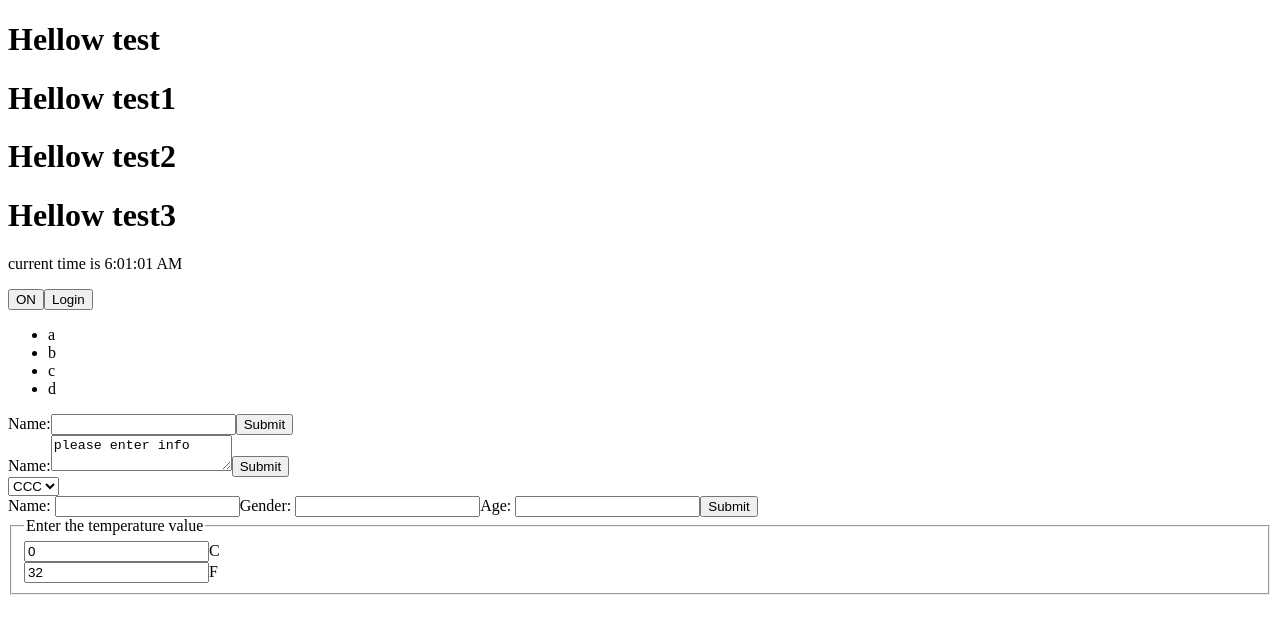
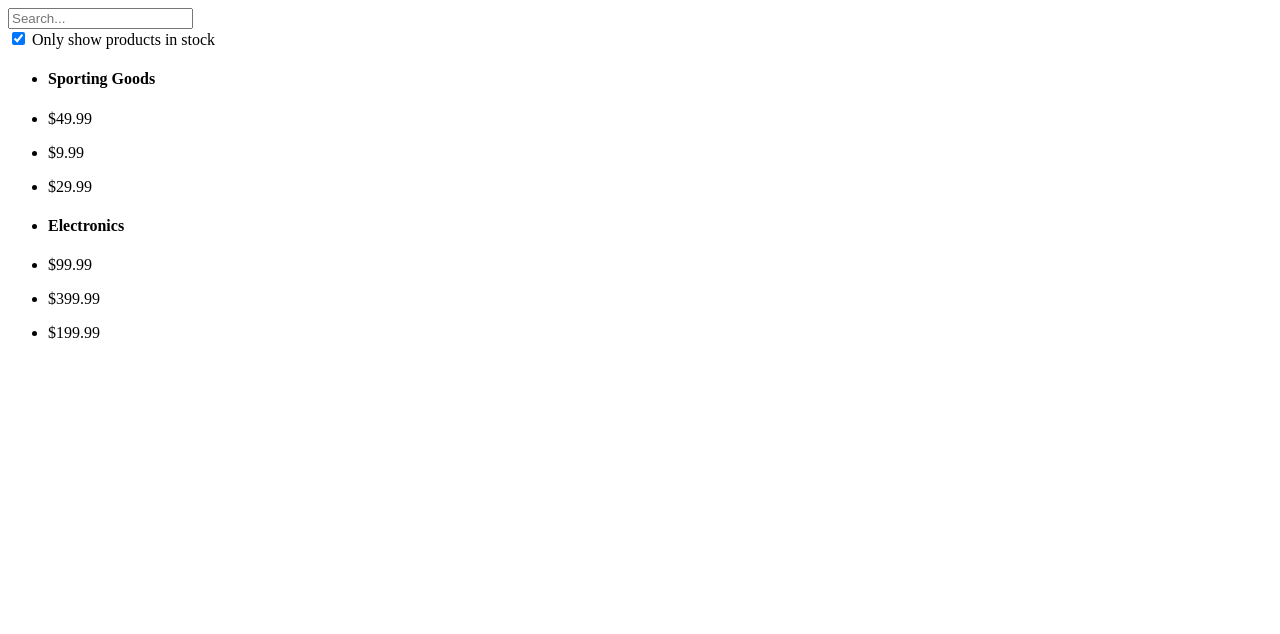
Before and after one commit to luodim/react_share, a React (Create React App) app: page / in a window 1280 px wide. Shown: the top 634 px of the page. Built offline with nearby package versions, Linux system fonts and the light colour scheme.

Commit message:
function: add list practise
Signed-off-by: luodim <luodim@gmail.com>

```diff
--- /dev/null
+++ b/src/component2/array_manager.js
@@ -0,0 +1,26 @@
+export default class arrayManager {
+  constructor() {
+  	this.nameMap = new Map()
+  }
+
+  getArrayByName(name) {
+    if (!this.nameMap.has(name)) {
+      this.nameMap.set(name, new Array())
+    }
+  	return this.nameMap.get(name)
+  }
+
+  convertToArray() {
+    let array = new Array()
+    this.nameMap.forEach((v, k) => {
+      array.push(k)
+      array = array.concat(v)
+    })
+    console.log(array)
+    return array
+  }
+
+  getMap() {
+  	return this.nameMap
+  }
+}
--- /dev/null
+++ b/src/component2/goods_item.js
@@ -0,0 +1,14 @@
+import React from 'react'
+
+export default class Item extends React.Component {
+  constructor(props) {
+    super(props)
+  }
+
+  render() {
+    return (
+    	<div>
+    	  <p><span>{this.props.goodsName}</span><span>{this.props.goodsPrice}</span></p>
+    	</div>)
+  }
+}
--- /dev/null
+++ b/src/component2/goods_title.js
@@ -0,0 +1,15 @@
+import React from 'react'
+
+export default class Title extends React.Component {
+  constructor(props) {
+    super(props)
+	this.props = props
+  }
+
+  render() {
+  	return (
+  		<div>
+  		  <h4>{this.props.name}</h4>
+  		</div>)
+  }
+}
--- /dev/null
+++ b/src/component2/main_table.js
@@ -0,0 +1,41 @@
+/*
+main table
+	- search bar
+	- result table
+		- sport table
+			- football
+			- baseball
+			- basketball
+		- electronic
+			- iPod touch
+			- iPhone5
+			- Nexus
+*/
+
+import React from 'react'
+import SearchBar from './search_bar.js'
+import ResultTable from './result_table.js'
+
+export default class MainTable extends React.Component {
+  constructor(props) {
+    super(props)
+    this.testData = [
+  	  {category: "Sporting Goods", price: "$49.99", stocked: true, name: "Football"},
+      {category: "Sporting Goods", price: "$9.99", stocked: true, name: "Baseball"},
+  	  {category: "Sporting Goods", price: "$29.99", stocked: false, name: "Basketball"},
+  	  {category: "Electronics", price: "$99.99", stocked: true, name: "iPod Touch"},
+  	  {category: "Electronics", price: "$399.99", stocked: false, name: "iPhone 5"},
+  	  {category: "Electronics", price: "$199.99", stocked: true, name: "Nexus 7"}
+	];
+  }
+
+  render() {
+  	return (
+  	  <div>
+  	  	<SearchBar hint='Search...'/>
+  	  	<ResultTable goodsList={this.testData}/>
+  	  </div>
+  	)
+  }
+
+}
--- /dev/null
+++ b/src/component2/result_table.js
@@ -0,0 +1,28 @@
+import React from 'react'
+import Title from './goods_title.js'
+import Item from './goods_item.js'
+import arrayManager from './array_manager.js'
+
+export default class ResultTable extends React.Component {
+  constructor(props) {
+    super(props)
+    this.props = props
+    this.maps = new arrayManager()
+  }
+
+  render() {
+  	for (let goods of this.props.goodsList) {
+	    this.maps.getArrayByName(goods.category).push(goods)
+  	}
+    let items = this.maps.convertToArray().map(v => {
+      if (typeof v === 'string') {
+        return (<li key={v}><Title name={v}/></li>)
+      } else {
+        return (<li key={v.name}><Item goodName={v.name} goodsPrice={v.price}/></li>)
+      }
+    })
+    console.log(`items is ${items}`)
+    return (
+      <ul>{items}</ul>)
+  }
+}
--- /dev/null
+++ b/src/component2/search_bar.js
@@ -0,0 +1,28 @@
+import React from 'react'
+
+export default class SearchBar extends React.Component {
+  constructor(props) {
+    super(props)
+    this.state = {inputGoods: '', checkBox: true}
+    this.handleInputChange = this.handleInputChange.bind(this)
+  }
+
+  handleInputChange(event) {
+  	let name = event.target.name
+  	let value = event.target.value
+  	let check = event.target.checked
+  	let v = name === 'inputGoods' ? value : check
+  	this.setState({[name]: v})
+  }
+
+  render() {
+  	return (
+  	  <div>
+  	  	<input type='text' value={this.state.inputGoods} placeholder={this.props.hint} onChange={this.handleInputChange} name='inputGoods'/>
+  	  	<div>
+  	  	  <input type='checkbox' checked={this.state.checkBox} onChange={this.handleInputChange} name='checkBox'/> Only show products in stock
+  	  	</div>
+  	  </div>)
+  }
+
+}
--- a/src/index.js
+++ b/src/index.js
@@ -1,47 +1,49 @@
 import React from 'react';
 import ReactDOM from 'react-dom';
-import Test from './component/test.js'
-import Test2 from './component/test2.js'
-import Test3 from './component/test3.js'
-import Test4 from './component/test4.js'
-import Test5 from './component/test5.js'
+// import Test from './component/test.js'
+// import Test2 from './component/test2.js'
+// import Test3 from './component/test3.js'
+// import Test4 from './component/test4.js'
+// import Test5 from './component/test5.js'
 import Test6 from './component/test6.js'
-import Test7 from './component/test7.js'
-import Test8 from './component/test8.js'
-import Test9 from './component/test9.js'
-import Test10 from './component/test10.js'
-import Test11 from './component/test11.js'
+// import Test7 from './component/test7.js'
+// import Test8 from './component/test8.js'
+// import Test9 from './component/test9.js'
+// import Test10 from './component/test10.js'
+// import Test11 from './component/test11.js'
+import MainTable from './component2/main_table.js'
 
-ReactDOM.render(
-    <h1>Hello, World!</h1>,
-    document.getElementById('root')
-  );
+ReactDOM.render(<MainTable/>, document.getElementById('root'))
+// ReactDOM.render(
+//     <h1>Hello, World!</h1>,
+//     document.getElementById('root')
+//   );
 
-function getName(id) {
-  return (id === 1) ? 'hahaha' : 'hehehe'
-}
+// function getName(id) {
+//   return (id === 1) ? 'hahaha' : 'hehehe'
+// }
 
-const element = (<p>Hellow {getName(1)}</p>)
+// const element = (<p>Hellow {getName(1)}</p>)
 
-ReactDOM.render(element, document.getElementById('root'))
+// ReactDOM.render(element, document.getElementById('root'))
 
-function change() {
-  const el = (
-  	<div>
-  	  <Test name='test'/>
-  	  <Test2/>
-  	  <Test3/>
-  	  <Test4/>
-  	  <Test5/>
-  	  <Test6/>
-      <Test7/>
-      <Test8/>
-      <Test9/>
-      <Test10/>
-      <Test11/>
-  	</div>
-  )
-  ReactDOM.render(el, document.getElementById('root'))
-}
+// function change() {
+//   const el = (
+//   	<div>
+//   	  <Test name='test'/>
+//   	  <Test2/>
+//   	  <Test3/>
+//   	  <Test4/>
+//   	  <Test5/>
+//   	  <Test6/>
+//       <Test7/>
+//       <Test8/>
+//       <Test9/>
+//       <Test10/>
+//       <Test11/>
+//   	</div>
+//   )
+//   ReactDOM.render(el, document.getElementById('root'))
+// }
 
-setInterval(() => {change()}, 1000)
+// setInterval(() => {change()}, 1000)
```
